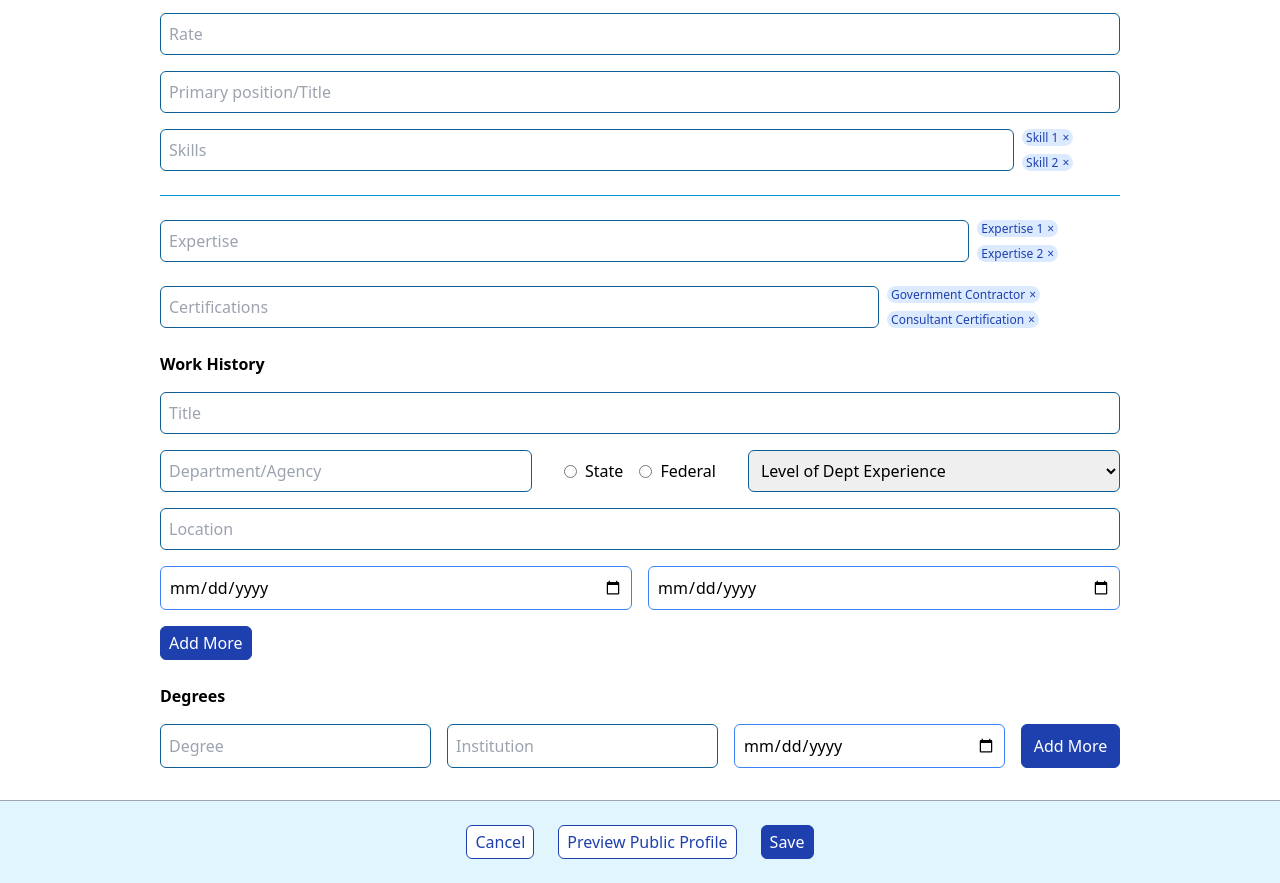
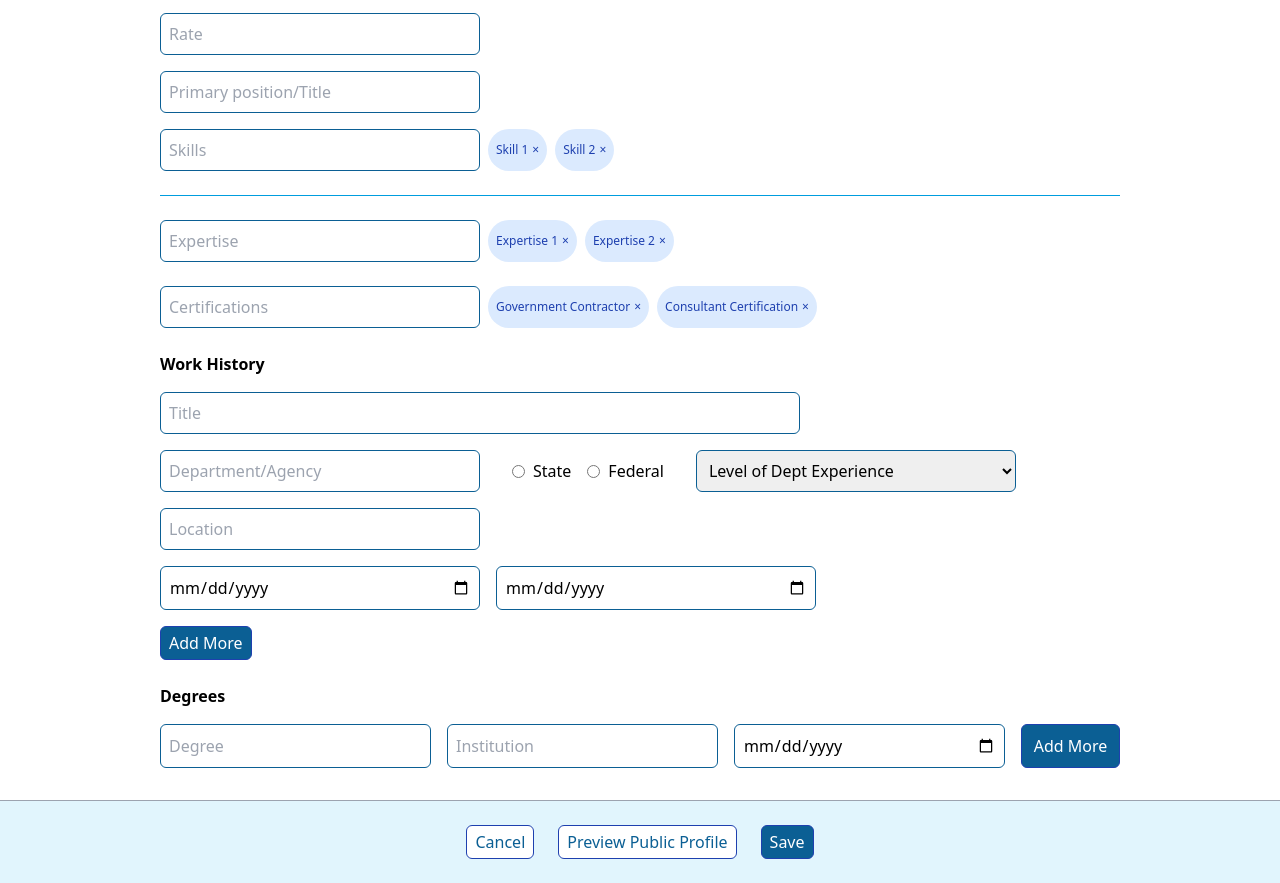
Before and after one commit to codemon0486/jobsite, a React (Vite) app: page / in a window 1280 px wide. Shown: the part 420-1303 px from the top of the page. Built offline with nearby package versions, Linux system fonts and the light colour scheme.

Commit message:
changed input box width

```diff
--- a/src/components/DateBox.jsx
+++ b/src/components/DateBox.jsx
@@ -5,7 +5,7 @@ const DateBox = ({ value, onChange, className = "", ...props }) => (
     type="date"
     value={value}
     onChange={onChange}
-    className={`border border-blue-500 p-2 rounded-md w-full ${className}`}
+    className={`border border-[#0B5F94] p-2 rounded-md ${className}`}
     {...props}
   />
 );
--- a/src/components/SearchBoxWithTags.jsx
+++ b/src/components/SearchBoxWithTags.jsx
@@ -20,13 +20,13 @@ const SearchBoxWithTags = ({ placeholder, tags, setTags, className = "" }) => {
         type="text"
         placeholder={placeholder}
         onChange={(e) => setInput(e.target.value)}
-        className={`border border-[#0B5F94] p-2 rounded-md w-full ${className}`}
+        className={`border border-[#0B5F94] p-2 rounded-md ${className}`}
       />
       <div className="flex flex-wrap gap-2">
         {tags.map((tag, idx) => (
           <span
             key={idx}
-            className="bg-blue-100 text-blue-800 px-1 rounded-full text-xs flex items-center gap-1"
+            className="bg-blue-100 text-blue-800 px-2 rounded-full text-xs flex items-center gap-1"
           >
             <p>{tag}</p>
             <button onClick={() => removeTag(idx)}>×</button>
--- a/src/components/SelectBox.jsx
+++ b/src/components/SelectBox.jsx
@@ -1,10 +1,17 @@
 import React from "react";
 
-const SelectBox = ({ options, value, onChange, className = "", ...props }) => (
+const SelectBox = ({
+  options,
+  value,
+  name,
+  onChange,
+  className = "",
+  ...props
+}) => (
   <select
     value={value}
     onChange={onChange}
-    className={`border border-[#0B5F94] p-2 rounded-md w-full ${className}`}
+    className={`border border-[#0B5F94] p-2 rounded-md ${className}`}
     {...props}
   >
     {options.map((opt, idx) => (
--- a/src/components/Textbox.jsx
+++ b/src/components/Textbox.jsx
@@ -14,7 +14,7 @@ const Textbox = ({
     placeholder={placeholder}
     value={value}
     onChange={(e) => onChange({ ...formData, [e.target.name]: e.target.value })}
-    className={`border border-[#0B5F94] p-2 rounded-md w-full ${className}`}
+    className={`border border-[#0B5F94] p-2 rounded-md ${className}`}
     {...props}
   />
 );
--- a/src/pages/profile/CreateBusinessProfilePage.jsx
+++ b/src/pages/profile/CreateBusinessProfilePage.jsx
@@ -21,7 +21,7 @@ const CreateBusinessProfilePage = () => {
           />
           <Textbox placeholder="Company Name" className="w-1/3" />
         </div>
-        <Textbox placeholder="Company overview" />
+        <Textbox placeholder="Company overview" className="w-full" />
       </div>
       <div className="border-b border-[#009DDE] gap-20 flex w-2/3 pb-6 mb-6">
         <div>
@@ -33,8 +33,8 @@ const CreateBusinessProfilePage = () => {
             placeholder="Country"
           />
           <div className="flex gap-2">
-            <Textbox placeholder="Address 1" />
-            <Textbox placeholder="Address 2" className="sm:col-span-2" />
+            <Textbox placeholder="Address 1" className="w-full" />
+            <Textbox placeholder="Address 2" className="w-full" />
           </div>
           <div className="flex gap-2">
             <SearchBoxWithTags
--- a/src/pages/profile/CreatePublicProfilePage.jsx
+++ b/src/pages/profile/CreatePublicProfilePage.jsx
@@ -27,7 +27,7 @@ export default function CreatePublicProfilePage() {
           </div>
         </div>
         <div className="border-b border-[#009DDE] pb-6">
-          <Textbox placeholder="About Me/Bio" />
+          <Textbox placeholder="About Me/Bio" className="w-full" />
         </div>
         <div className="flex flex-col gap-4 pb-6 border-b border-[#009DDE]">
           <Textbox placeholder="Rate per hour1" className="w-1/3" />
@@ -62,7 +62,7 @@ export default function CreatePublicProfilePage() {
           <Textbox placeholder="Title" className="w-2/3" />
 
           <div className="flex gap-8 items-center w-full">
-            <Textbox placeholder="Department/Agency" className="w-1/4" />
+            <Textbox placeholder="Department/Agency" className="w-1/3" />
             <div className="flex gap-4 items-center">
               <label className="flex items-center gap-2 ">
                 <input type="radio" name="govType" value="State" /> State
@@ -73,7 +73,7 @@ export default function CreatePublicProfilePage() {
             </div>
             <SelectBox
               options={["Level of Dept Experience", "Entry", "Mid", "Senior"]}
-              className="w-1/4"
+              className="w-1/3"
             />
           </div>
 
@@ -83,7 +83,7 @@ export default function CreatePublicProfilePage() {
             <DateBox className="w-1/3" />
             <DateBox className="w-1/3" />
           </div>
-          <Button title="Add More" className="bg-blue-800 text-white" />
+          <Button title="Add More" className="bg-[#0B5F94] text-white" />
         </div>
 
         {/* Degrees */}
@@ -91,20 +91,23 @@ export default function CreatePublicProfilePage() {
           <h3 className="text-md font-semibold">Degrees</h3>
 
           <div className="flex w-full gap-4">
-            <Textbox placeholder="Degree" />
-            <Textbox placeholder="Institution" />
-            <DateBox placeholder="Year Completed" />
-            <Button title="Add More" className="bg-blue-800 w-1/3 text-white" />
+            <Textbox placeholder="Degree" className="w-full" />
+            <Textbox placeholder="Institution" className="w-full" />
+            <DateBox placeholder="Year Completed" className="w-full" />
+            <Button
+              title="Add More"
+              className="bg-[#0B5F94] w-1/3 text-white"
+            />
           </div>
         </div>
       </div>
       <div className="w-full justify-center bg-[#E1F5FD] gap-6 flex border-t py-6 border-gray-400">
-        <Button title="Cancel" className="bg-white text-blue-800" />
+        <Button title="Cancel" className="bg-white text-[#0B5F94]" />
         <Button
           title="Preview Public Profile"
-          className="bg-white text-blue-800"
+          className="bg-white text-[#0B5F94]"
         />
-        <Button title="Save" className="bg-blue-800 text-white" />
+        <Button title="Save" className="bg-[#0B5F94] text-white" />
       </div>
     </>
   );
```
